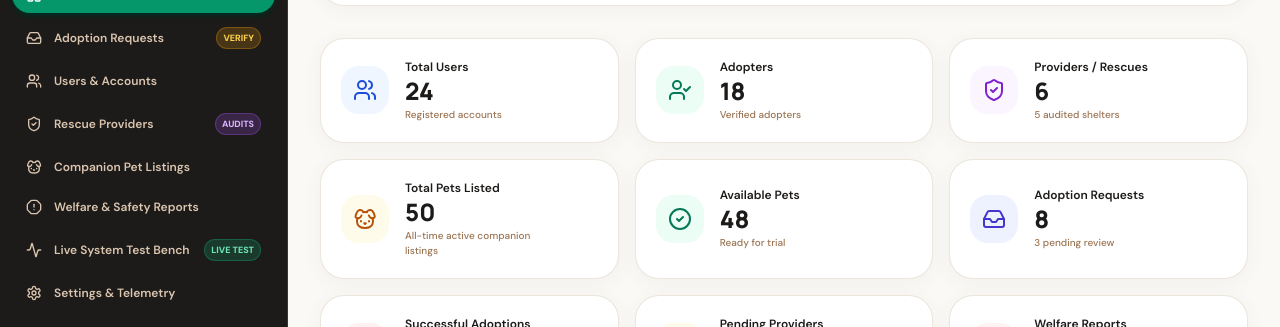
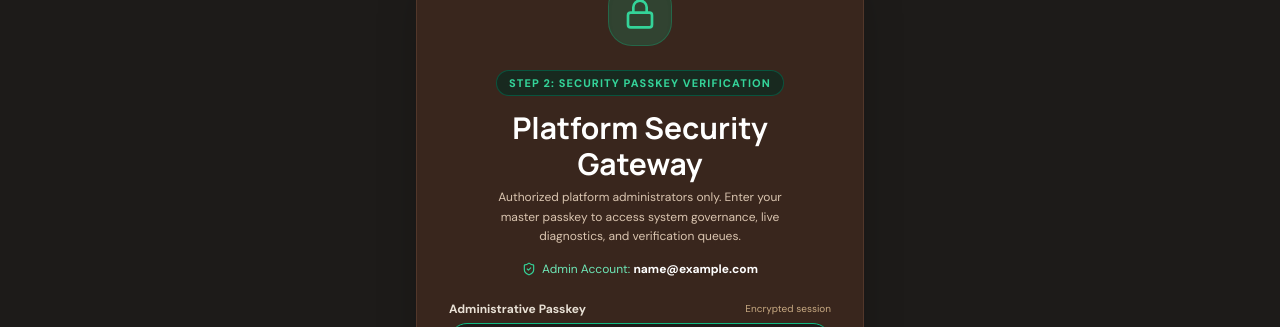
Before and after one commit to ragavsingh/Pet-adoption, a React (Vite) app: page /admin in a window 1280 px wide. Before the commit this address led to /admin/dashboard. Shown: the part 194-521 px from the top of the page. Built offline with nearby package versions, Linux system fonts and the light colour scheme; no server answers; sample sign-in values are in the browser's storage.

Commit message:
security: enforce step-2 passkey challenge before granting access to admin portal

```diff
--- a/src/components/layout/AdminLayout.tsx
+++ b/src/components/layout/AdminLayout.tsx
@@ -40,15 +40,13 @@ export const AdminLayout: React.FC = () => {
   // 1. Strict Administrator Authorization Check
   const isAuthorized = isAuthorizedAdmin(user);
 
-  // Check if session is already unlocked in this browser tab via verified admin identity
+  // Check if session is already unlocked in this browser tab via verified passkey
   const [isUnlocked, setIsUnlocked] = useState<boolean>(() => {
     try {
-      if (isAuthorizedAdmin(user)) {
-        const explicitLocked = sessionStorage.getItem('pet_admin_explicit_locked') === 'true';
-        if (explicitLocked) return false;
-        return true;
-      }
-      return false;
+      if (!isAuthorizedAdmin(user)) return false;
+      const explicitLocked = sessionStorage.getItem('pet_admin_explicit_locked') === 'true';
+      if (explicitLocked) return false;
+      return sessionStorage.getItem(ADMIN_SESSION_KEY) === 'unlocked';
     } catch {
       return false;
     }
@@ -65,8 +63,9 @@ export const AdminLayout: React.FC = () => {
       } catch {}
     } else {
       const explicitLocked = sessionStorage.getItem('pet_admin_explicit_locked') === 'true';
-      if (!explicitLocked) {
-        setIsUnlocked(true);
+      const sessionAuth = sessionStorage.getItem(ADMIN_SESSION_KEY);
+      if (explicitLocked || sessionAuth !== 'unlocked') {
+        setIsUnlocked(false);
       }
     }
   }, [isAuthorized, user]);
@@ -202,7 +201,7 @@ export const AdminLayout: React.FC = () => {
 
             <div className="space-y-1.5">
               <span className="text-[11px] font-extrabold uppercase tracking-widest text-emerald-400 px-3 py-1 rounded-full bg-emerald-950/60 border border-emerald-800/80 inline-block">
-                Dedicated Administrative Console
+                Step 2: Security Passkey Verification
               </span>
               <h1 className="font-display text-2xl sm:text-3xl font-bold text-white pt-2">
                 Platform Security Gateway
@@ -210,6 +209,10 @@ export const AdminLayout: React.FC = () => {
               <p className="text-xs text-brand-300 leading-relaxed max-w-xs mx-auto">
                 Authorized platform administrators only. Enter your master passkey to access system governance, live diagnostics, and verification queues.
               </p>
+              <div className="pt-2 flex items-center justify-center gap-1.5 text-xs text-emerald-300">
+                <ShieldCheck className="w-3.5 h-3.5 text-emerald-400" />
+                <span>Admin Account: <strong className="text-white">{user?.email}</strong></span>
+              </div>
             </div>
 
             <form onSubmit={handleUnlock} className="space-y-4 text-left">
--- a/src/contexts/AuthContext.tsx
+++ b/src/contexts/AuthContext.tsx
@@ -409,7 +409,9 @@ export const AuthProvider: React.FC<{ children: React.ReactNode }> = ({ children
   const logout = () => {
     try {
       sessionStorage.removeItem('pet_admin_session_auth_v2');
+      sessionStorage.removeItem('pet_admin_session_passkey');
       sessionStorage.removeItem('pet_admin_explicit_locked');
+      localStorage.removeItem('pet_admin_session_passkey');
     } catch {
       // Ignore in non-browser environments
     }
```
